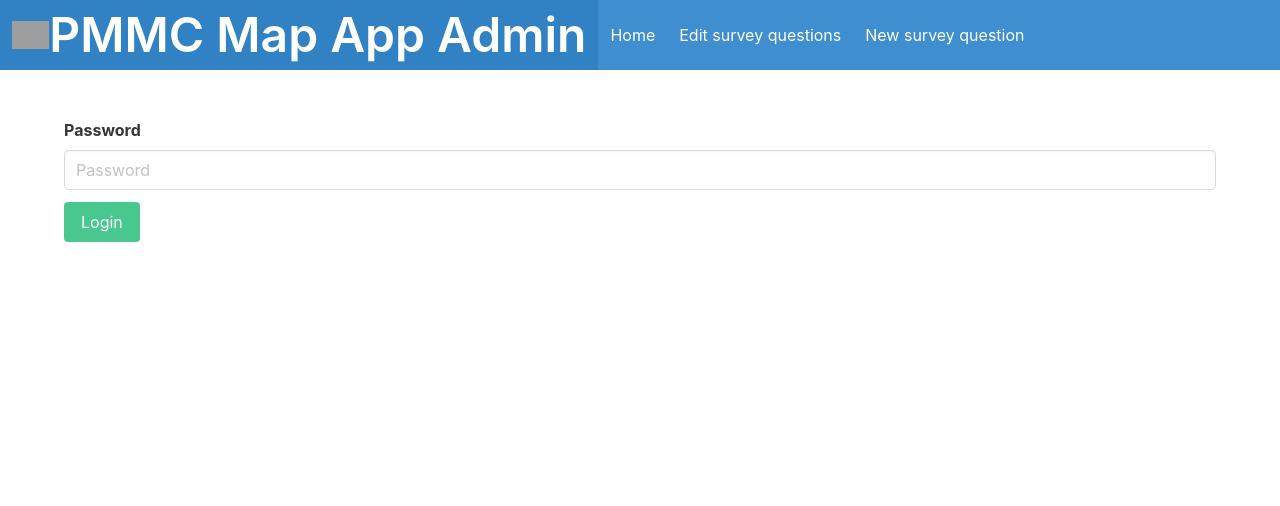
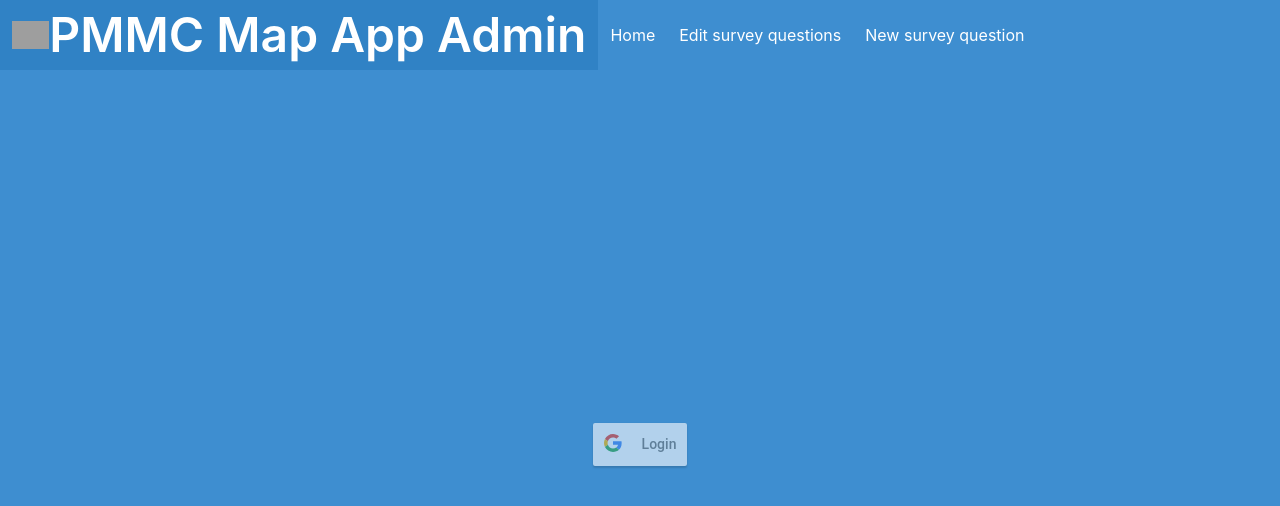
Before and after one commit to pmmc-map/admin-interface, a React app: page /login in a window 1280 px wide. Shown: the top 506 px of the page. Built offline with nearby package versions, Linux system fonts and the light colour scheme; grey boxes are pictures that could not be loaded.

Commit message:
begin adding google login

```diff
--- a/package.json
+++ b/package.json
@@ -17,6 +17,7 @@
 		"prop-types": "^15.7.2",
 		"react": "^16.10.2",
 		"react-dom": "^16.10.2",
+		"react-google-login": "^5.0.7",
 		"react-router": "^5.1.2",
 		"react-router-dom": "^5.1.2",
 		"regenerator-runtime": "^0.13.3",
--- a/src/Login.js
+++ b/src/Login.js
@@ -1,43 +1,69 @@
 import React, { useEffect, useState } from 'react';
 import PropTypes from 'prop-types';
+import GoogleLogin from 'react-google-login';
+
+import { GOOGLE_LOGIN_CLIENT_ID } from './constants';
+import { googleLogin } from './api';
 
 const Login = props => {
 	const { history } = props;
 	const [isLoggingIn, setIsLoggingIn] = useState(false);
 	const [isLoginSuccessful, setIsloginSuccessful] = useState(true);
 
-	const onClickLogin = () => {
+	const onClickLogin = async resp => {
 		// make authentication request to backend
-		console.log(history);
-		history.push('/dashboard');
+		const googleResponse = await googleLogin(resp);
+		console.log(googleResponse);
+		// history.push('/dashboard');
 	};
 
 	return (
-		<div className='section'>
-			<div className='container'>
-				<div className='field'>
-					<label className='label'>Password</label>
-					<p className='control'>
-						<input
-							className='input'
-							type='password'
-							placeholder='Password'
-						/>
-					</p>
-				</div>
-				<div className='field'>
-					<p className='control'>
-						<button
-							onClick={onClickLogin}
-							className='button is-success'
-						>
-							Login
-						</button>
-					</p>
+		<section className='hero is-info is-fullheight-with-navbar'>
+			<div className='hero-body'>
+				<div
+					className='container'
+					style={{
+						justifyContent: 'center',
+						display: 'flex',
+					}}
+				>
+					<GoogleLogin
+						clientId={GOOGLE_LOGIN_CLIENT_ID}
+						buttonText='Login'
+						onSuccess={onClickLogin}
+						cookiePolicy='single_host_origin'
+					/>
 				</div>
 			</div>
-		</div>
+		</section>
 	);
+
+	// return (
+	// <div className='section'>
+	// <div className='container'>
+	// <div className='field'>
+	// <label className='label'>Password</label>
+	// <p className='control'>
+	// <input
+	// className='input'
+	// type='password'
+	// placeholder='Password'
+	// />
+	// </p>
+	// </div>
+	// <div className='field'>
+	// <p className='control'>
+	// <button
+	// onClick={onClickLogin}
+	// className='button is-success'
+	// >
+	// Login
+	// </button>
+	// </p>
+	// </div>
+	// </div>
+	// </div>
+	// );
 };
 
 Login.propTypes = {
--- a/src/api.js
+++ b/src/api.js
@@ -119,3 +119,22 @@ export const sendEmail = async email => {
 	const successResponse = await json.success;
 	return successResponse;
 };
+
+/*
+ * login
+ */
+export const googleLogin = async resp => {
+	const response = await fetch(BASE_API_URL + '/flask/auth', {
+		// method: 'POST',
+		// mode: 'cors',
+		headers: {
+			'Content-Type': 'application/json',
+			// 'Access-Control-Allow-Origin': '*',
+			Authorization: JSON.stringify(resp),
+		},
+		// withCredentials: true,
+	});
+
+	const json = await response.json();
+	return json;
+};
--- /dev/null
+++ b/src/constants.js
@@ -0,0 +1,2 @@
+export const GOOGLE_LOGIN_CLIENT_ID =
+	'203548288979-604d2hn4jg3ksvcqblmubqp2gv6o4lto.apps.googleusercontent.com';
```
Also changed, not shown: 1 other file (tests, documents, lock files or other folders).
